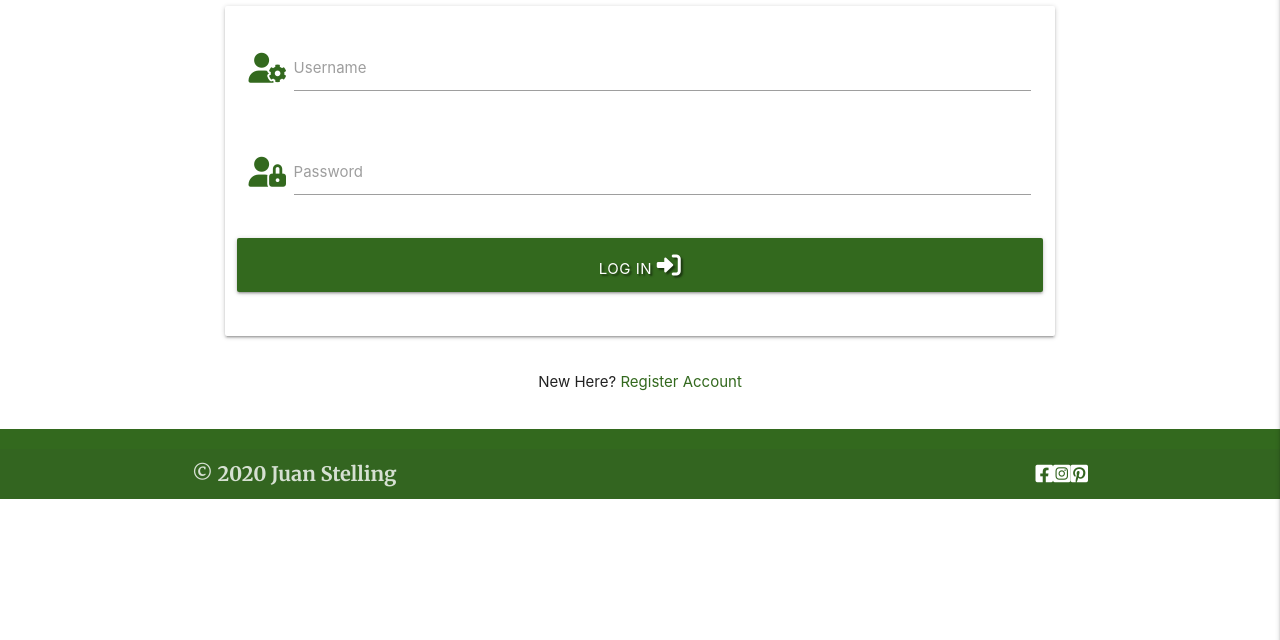
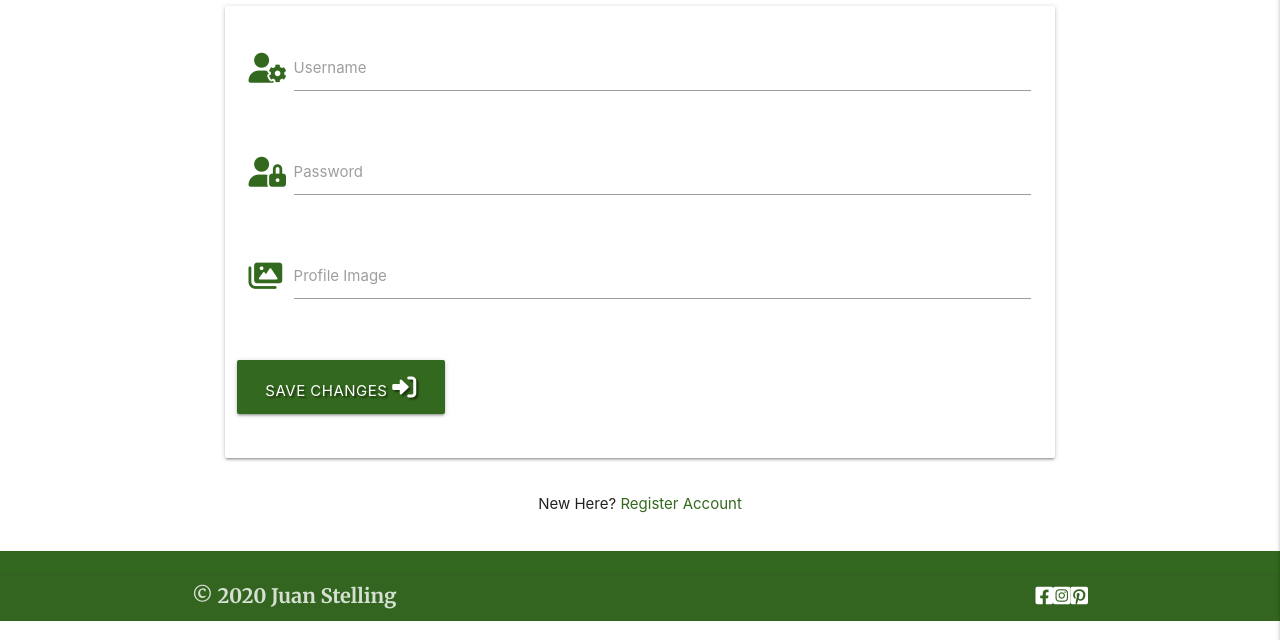
Before and after one commit to anee127/Milestone-Project-3, a Flask app: template templates/edit_profile.html in a window 1280 px wide. Shown: the part 160-800 px from the top of the page. Run offline with Flask 2, Linux system fonts and the light colour scheme; the template is opened without the code that fills it, so the values that code supplies are empty; some libraries are stand-ins or nearby versions; some web fonts are replaced.

Commit message:
added image icon to edit pages

```diff
--- a/app.py
+++ b/app.py
@@ -145,8 +145,6 @@ def add_recipe():
 @app.route("/edit_recipe/<recipe_id>", methods=["GET", "POST"])
 def edit_recipe(recipe_id):
 
-    recipe = mongo.db.recipes.find_one({"_id": ObjectId(recipe_id)})
-
     if not session.get("user"):
         return render_template("error_handlers/404.html")
 
@@ -160,6 +158,8 @@ def edit_recipe(recipe_id):
         }
         mongo.db.recipes.update({"_id": ObjectId(recipe_id)}, recipe_info)
         flash("Recipe Successfully Changed")
+
+    recipe = mongo.db.recipes.find_one({"_id": ObjectId(recipe_id)})
 
     return render_template("edit_recipe.html", recipe=recipe)
 
--- a/templates/edit_profile.html
+++ b/templates/edit_profile.html
@@ -21,10 +21,19 @@
                     <label for="password">Password</label>
                 </div>
             </div>
-            <!-- login -->
+             <!-- file image input-->
+           <div class="row">
+            <div class="input-field col s12">
+                <i class="fas fa-images prefix light-green-text text-darken-4"></i>
+                <input id="user_image" name="user_image" type="url" pattern="https?://.+"  class="validate" required>
+                <label for="user_image">Profile Image</label>
+                <span class="helper-text" data-error="enter valid URL" data-success="right"></span>
+            </div>
+        </div>
+            <!-- save changes button -->
             <div class="row">
-                <button type="submit" class="col s12 btn-large light-green darken-4 text-shadow">
-                    Log In <i class="fas fa-sign-in-alt"></i>
+                <button type="submit" class="waves-effect waves-light btn-large light-green darken-4 text-shadow">
+                    Save changes <i class="fas fa-sign-in-alt"></i>
                 </button>
             </div>
         </div>
--- a/templates/edit_recipe.html
+++ b/templates/edit_recipe.html
@@ -28,7 +28,7 @@
                 <div class="input-field col s12">
                     <i class="fas fa-scroll prefix light-green-text text-darken-4"></i>
                     <textarea id="instructions" name="instructions" type="text" class="materialize-textarea validate" required>
-                    {{- recipe.ingredients -}}
+                    {{- recipe.instructions -}}
                     </textarea>
                     <label for="instructions">Instructions</label>
                 </div>
@@ -36,6 +36,7 @@
          <!-- file image input-->
             <div class="row">
                 <div class="input-field col s12">
+                    <i class="fas fa-images prefix light-green-text text-darken-4"></i>
                     <input id="image_url" name="image_url" type="url" pattern="https?://.+"  class="validate" required>
                     <label for="image_url">Image url</label>
                     <span class="helper-text" data-error="enter valid URL" data-success="right"></span>
```
